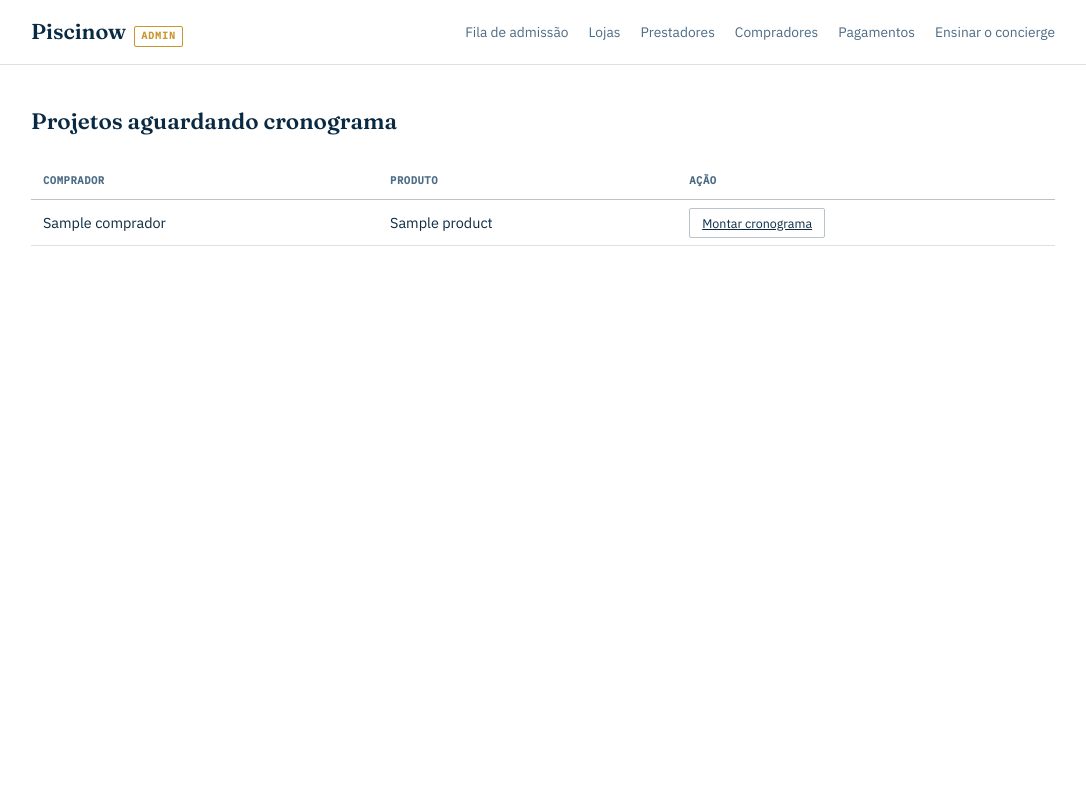
After one commit to rmranjos-max/piscinow, a Python web app: template src/piscinow/web/templates/admin_pagamentos.html in a window 1280 px wide. The commit adds this page. Shown: the whole page, without its empty margins (97-1183 px from the left). Run offline with Jinja, Linux system fonts and the light colour scheme; the template is opened without the code that fills it: most values are stand-ins (such as "Sample title", 1, 10 or a date in 2020).

Commit message:
feat: list confirmed projects awaiting a payment schedule
Co-Authored-By: Claude Sonnet 5 <noreply@anthropic.com>

```diff
--- a/src/piscinow/web/templates/admin_compradores.html
+++ b/src/piscinow/web/templates/admin_compradores.html
@@ -9,6 +9,7 @@
         <a href="/admin/lojas">Lojas</a>
         <a href="/admin/prestadores">Prestadores</a>
         <a href="/admin/compradores">Compradores</a>
+        <a href="/admin/pagamentos">Pagamentos</a>
         <a href="/admin/correcoes">Ensinar o concierge</a>
       </nav>
     </div>
--- a/src/piscinow/web/templates/admin_corrections.html
+++ b/src/piscinow/web/templates/admin_corrections.html
@@ -9,6 +9,7 @@
         <a href="/admin/lojas">Lojas</a>
         <a href="/admin/prestadores">Prestadores</a>
         <a href="/admin/compradores">Compradores</a>
+        <a href="/admin/pagamentos">Pagamentos</a>
         <a href="/admin/correcoes">Ensinar o concierge</a>
       </nav>
     </div>
--- a/src/piscinow/web/templates/admin_lojas.html
+++ b/src/piscinow/web/templates/admin_lojas.html
@@ -9,6 +9,7 @@
         <a href="/admin/lojas">Lojas</a>
         <a href="/admin/prestadores">Prestadores</a>
         <a href="/admin/compradores">Compradores</a>
+        <a href="/admin/pagamentos">Pagamentos</a>
         <a href="/admin/correcoes">Ensinar o concierge</a>
       </nav>
     </div>
--- /dev/null
+++ b/src/piscinow/web/templates/admin_pagamentos.html
@@ -0,0 +1,39 @@
+{% extends "base.html" %}
+{% block content %}
+<div class="admin-shell">
+  <header class="admin-topbar">
+    <div class="wrap">
+      <a class="brand" href="/admin/fila">Piscinow <span class="badge">Admin</span></a>
+      <nav class="admin-nav">
+        <a href="/admin/fila">Fila de admiss&atilde;o</a>
+        <a href="/admin/lojas">Lojas</a>
+        <a href="/admin/prestadores">Prestadores</a>
+        <a href="/admin/compradores">Compradores</a>
+        <a href="/admin/pagamentos">Pagamentos</a>
+        <a href="/admin/correcoes">Ensinar o concierge</a>
+      </nav>
+    </div>
+  </header>
+  <main class="admin-main">
+    <div class="wrap">
+      <h1>Projetos aguardando cronograma</h1>
+      {% if items %}
+      <table class="admin-table">
+        <thead><tr><th>Comprador</th><th>Produto</th><th>A&ccedil;&atilde;o</th></tr></thead>
+        <tbody>
+        {% for item in items %}
+          <tr>
+            <td>{{ item.comprador.name }}</td>
+            <td>{{ item.product.name }}</td>
+            <td><a class="mini-btn" href="/admin/pagamentos/{{ item.project.id }}/cronograma">Montar cronograma</a></td>
+          </tr>
+        {% endfor %}
+        </tbody>
+      </table>
+      {% else %}
+      <p class="empty-note">Nenhum projeto aguardando cronograma no momento.</p>
+      {% endif %}
+    </div>
+  </main>
+</div>
+{% endblock %}
--- a/src/piscinow/web/templates/admin_prestadores.html
+++ b/src/piscinow/web/templates/admin_prestadores.html
@@ -9,6 +9,7 @@
         <a href="/admin/lojas">Lojas</a>
         <a href="/admin/prestadores">Prestadores</a>
         <a href="/admin/compradores">Compradores</a>
+        <a href="/admin/pagamentos">Pagamentos</a>
         <a href="/admin/correcoes">Ensinar o concierge</a>
       </nav>
     </div>
--- a/src/piscinow/web/templates/admin_queue.html
+++ b/src/piscinow/web/templates/admin_queue.html
@@ -9,6 +9,7 @@
         <a href="/admin/lojas">Lojas</a>
         <a href="/admin/prestadores">Prestadores</a>
         <a href="/admin/compradores">Compradores</a>
+        <a href="/admin/pagamentos">Pagamentos</a>
         <a href="/admin/correcoes">Ensinar o concierge</a>
       </nav>
     </div>
```
Also changed, not shown: src/piscinow/web/routes/admin.py (+20 -0 lines), tests/web/test_admin_pagamentos.py (added, +68 -0 lines).
